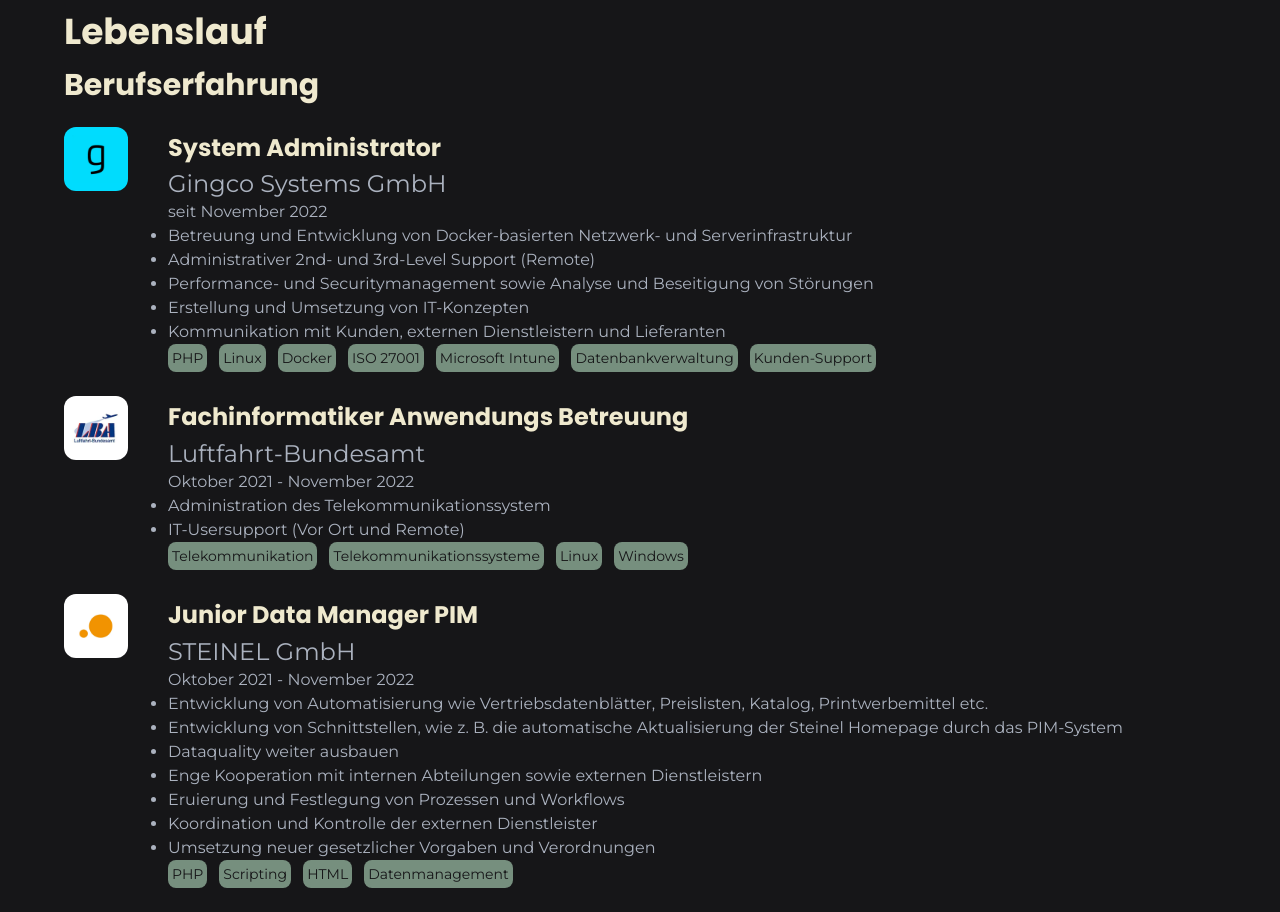
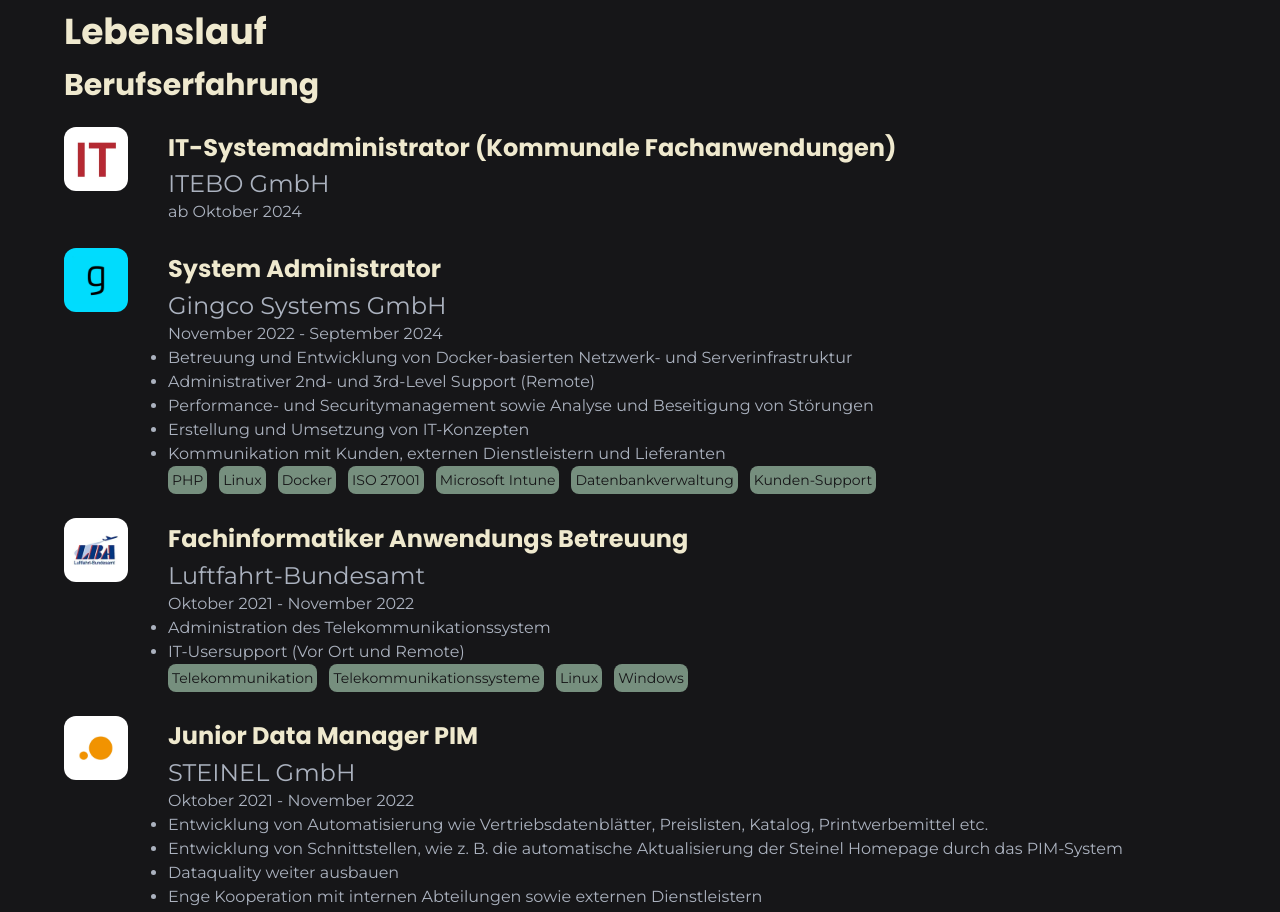
Before and after one commit to jonasebert/jonasebert.de, a SvelteKit app: page /about in a window 1280 px wide. Shown: the part 782-1694 px from the top of the page. Built offline with nearby package versions, Linux system fonts and the light colour scheme.

Commit message:
[About] Updated new job at ITEBO

```diff
--- a/src/routes/about/+page.svelte
+++ b/src/routes/about/+page.svelte
@@ -2,6 +2,10 @@
 	import Image from "$lib/components/image.svelte";
 	import Socialmediaicons from "$lib/socialmediaicons.svelte";
 	import { name, pronouns } from "$lib/store";
+
+	// Get current month + year
+	const now = new Date();
+    const nowFormatted = now.getFullYear() + "-" + now.getMonth();
 </script>
 
 
@@ -37,6 +41,24 @@
 		<h2 class="text-4xl font-bold text-je-sand font-poppins">Lebenslauf</h2>
 		<h3 class="text-3xl font-bold text-je-sand font-poppins">Berufserfahrung</h3>
 		<div class="my-6 flex items-start">
+			<div class="flex justify-center items-center rounded-xl min-w-16 min-h-16 bg-white transition-transform duration-500 hover:scale-110">
+				<a href="https://www.itebo.de/" target="_blank">
+					<Image src="/about_logos/logo_itebo.webp" alt="Logo ITEBO" classNames="size-12"/>
+				</a>
+			</div>
+			<div class="ml-10 flex flex-col justify-between">
+				<h4 class="text-2xl text-je-sand font-poppins">IT-Systemadministrator (Kommunale Fachanwendungen)</h4>
+				<p class="text-2xl font-montserrat">ITEBO GmbH</p>
+				<p class="text-md font-montserrat">{nowFormatted < '2024-9' ? "ab" : "seit" } Oktober 2024</p>
+				<div class="font-montserrat">
+					<ul class="list-disc text-md">
+					</ul>
+				</div>
+				<div class="flex flex-row flex-wrap gap-1 text-sm text-je-gray-500 font-montserrat">
+				</div>
+			</div>
+		</div>
+		<div class="my-6 flex items-start">
 			<div class="flex justify-center items-center rounded-xl min-w-16 min-h-16 bg-je-gingco transition-transform duration-500 hover:scale-110">
 				<a href="https://gingco.systems/" target="_blank">
 					<Image src="/about_logos/logo_gingco.webp" alt="Logo Gingco Systems" classNames="size-12"/>
@@ -45,7 +67,7 @@
 			<div class="ml-10 flex flex-col justify-between">
 				<h4 class="text-2xl text-je-sand font-poppins">System Administrator</h4>
 				<p class="text-2xl font-montserrat">Gingco Systems GmbH</p>
-				<p class="text-md font-montserrat">seit November 2022</p>
+				<p class="text-md font-montserrat">November 2022 - September 2024</p>
 				<div class="font-montserrat">
 					<ul class="list-disc text-md">
 						<li>Betreuung und Entwicklung von Docker-basierten Netzwerk- und Serverinfrastruktur</li>
```
Also changed, not shown: static/about_logos/logo_itebo.webp (added).
